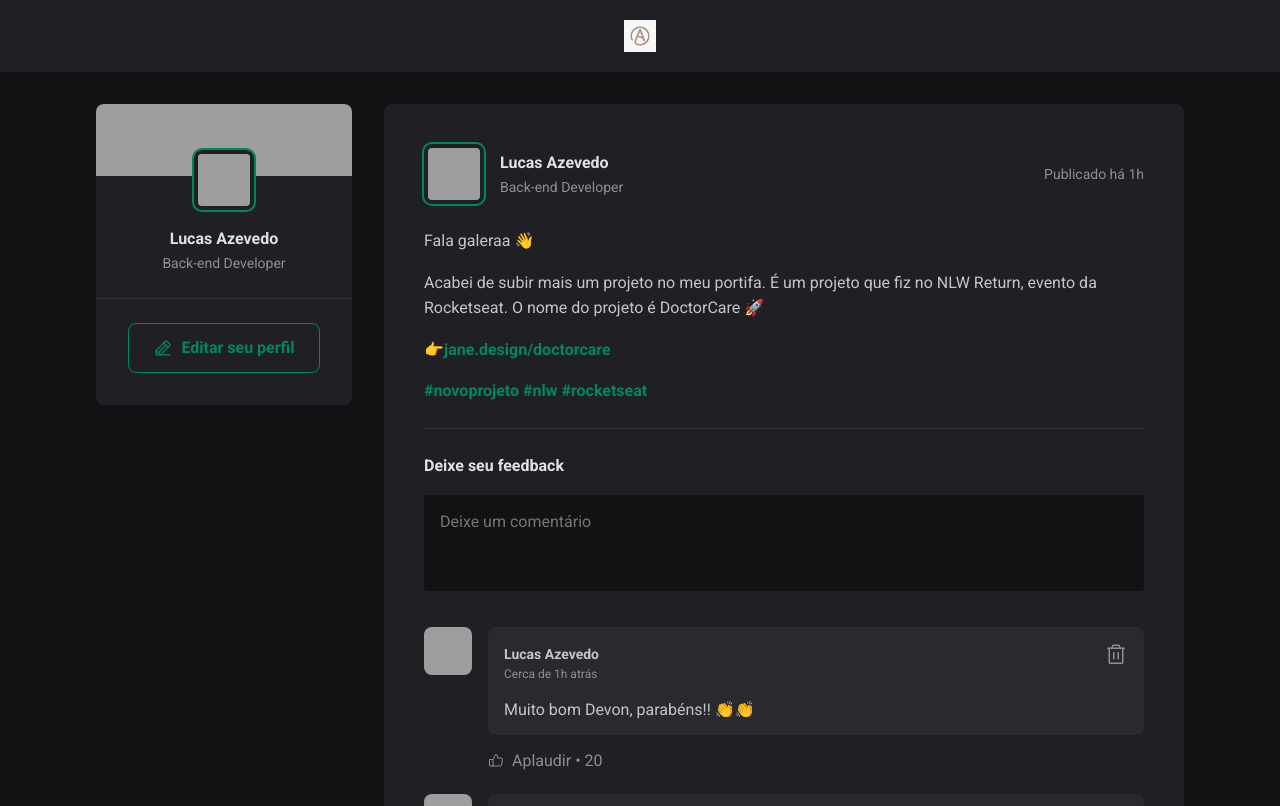
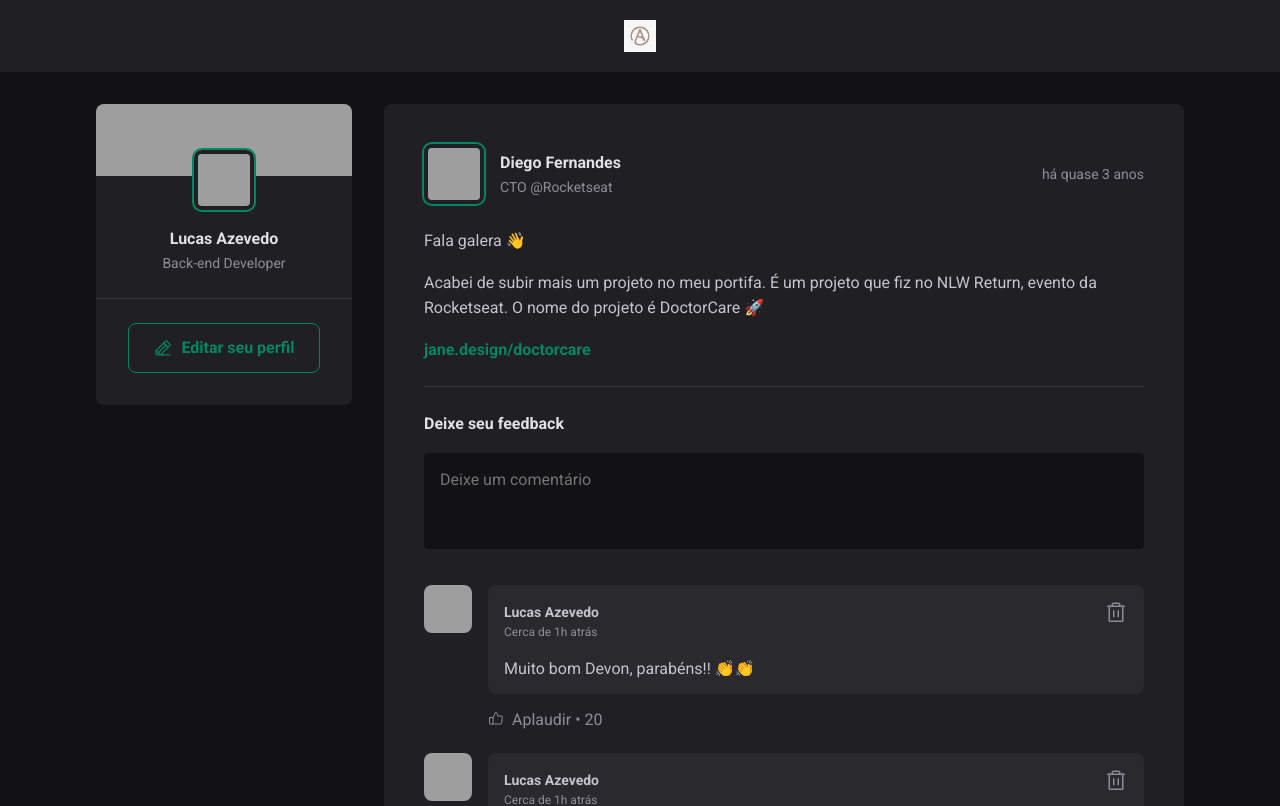
Before and after one commit to LucasAzevedoCosta/Projeto-Feed, a React (Vite) app: page / in a window 1280 px wide. Shown: the top 806 px of the page. Built offline with nearby package versions, Linux system fonts and the light colour scheme; grey boxes are pictures that could not be loaded.

Commit message:
:bricks: Feat: Iterando no JSX

```diff
--- a/package.json
+++ b/package.json
@@ -10,6 +10,7 @@
     "preview": "vite preview"
   },
   "dependencies": {
+    "date-fns": "^4.1.0",
     "phosphor-react": "^1.4.1",
     "react": "^19.0.0",
     "react-dom": "^19.0.0"
--- a/src/App.jsx
+++ b/src/App.jsx
@@ -6,6 +6,45 @@
 
 import "./global.css";
 
+const posts = [
+  {
+    id: 1,
+    author: {
+      avatarUrl: "https://github.com/diego3g.png",
+      name: "Diego Fernandes",
+      role: "CTO @Rocketseat",
+    },
+    content: [
+      { type: "paragraph", content: "Fala galera 👋" },
+      {
+        type: "paragraph",
+        content:
+          "Acabei de subir mais um projeto no meu portifa. É um projeto que fiz no NLW Return, evento da Rocketseat. O nome do projeto é DoctorCare 🚀",
+      },
+      { type: "link", content: "jane.design/doctorcare" },
+    ],
+    publishedAt: new Date("2022-03-31 20:00:00"),
+  },
+  {
+    id: 2,
+    author: {
+      avatarUrl: "https://github.com/maykbrito.png",
+      name: "Mayk Brito",
+      role: "Educator @Rocketseat",
+    },
+    content: [
+      { type: "paragraph", content: "Fala galera 👋" },
+      {
+        type: "paragraph",
+        content:
+          "Acabei de subir mais um projeto no meu portifa. É um projeto que fiz no NLW Return, evento da Rocketseat. O nome do projeto é DoctorCare 🚀",
+      },
+      { type: "link", content: "jane.design/doctorcare" },
+    ],
+    publishedAt: new Date("2025-03-31 20:00:00"),
+  },
+];
+
 export function App() {
   return (
     <div>
@@ -13,22 +52,15 @@
       <div className={styles.wrapper}>
         <Sidebar />
         <main>
-          <Post
-            author="Lucas Azevedo"
-            content="Lorem, ipsum dolor sit amet consectetur adipisicing elit. Maxime itaque quas corporis beatae veritatis, reprehenderit asperiores vitae quod possimus qui dignissimos unde deleniti consequatur quae, repellat debitis sunt, est rerum!"
-          />
-          <Post
-            author="Lucas Azevedo"
-            content="Lorem, ipsum dolor sit amet consectetur adipisicing elit. Maxime itaque quas corporis beatae veritatis, reprehenderit asperiores vitae quod possimus qui dignissimos unde deleniti consequatur quae, repellat debitis sunt, est rerum!"
-          />
-          <Post
-            author="Lucas Azevedo"
-            content="Lorem, ipsum dolor sit amet consectetur adipisicing elit. Maxime itaque quas corporis beatae veritatis, reprehenderit asperiores vitae quod possimus qui dignissimos unde deleniti consequatur quae, repellat debitis sunt, est rerum!"
-          />
-          <Post
-            author="Lucas Azevedo"
-            content="Lorem, ipsum dolor sit amet consectetur adipisicing elit. Maxime itaque quas corporis beatae veritatis, reprehenderit asperiores vitae quod possimus qui dignissimos unde deleniti consequatur quae, repellat debitis sunt, est rerum!"
-          />
+          {posts.map((post) => {
+            return (
+              <Post
+                author={post.author}
+                content={post.content}
+                publishedAt={post.publishedAt}
+              />
+            );
+          })}
         </main>
       </div>
     </div>
--- a/src/components/Post.jsx
+++ b/src/components/Post.jsx
@@ -1,40 +1,55 @@
+import { format, formatDistanceToNow } from "date-fns";
+import ptBR from "date-fns/locale/pt-BR";
 import { Comment } from "./Comment";
-import { Avatar } from './Avatar';
+import { Avatar } from "./Avatar";
 
 import styles from "./Post.module.css";
 
-export function Post() {
+export function Post({ author, publishedAt, content }) {
+  const publishedDateFormatted = format(
+    publishedAt,
+    "d 'de' LLLL 'às' HH:mm'h'",
+    {
+      locale: ptBR,
+    }
+  );
+
+  const publishedDateRelativeToNow = formatDistanceToNow(publishedAt, {
+    locale: ptBR,
+    addSuffix: true,
+  });
+
   return (
     <article className={styles.post}>
       <header>
         <div className={styles.author}>
-          <Avatar
-            src="https://github.com/lucasazevedocosta.png"
-          />
+          <Avatar src={author.avatarUrl} />
           <div className={styles.authorInfo}>
-            <strong>Lucas Azevedo</strong>
-            <span>Back-end Developer</span>
+            <strong>{author.name}</strong>
+            <span>{author.role}</span>
           </div>
         </div>
 
-        <time title="27 de Março às 08:13:26" dateTime="2025-03-27 08:13:26">
-          Publicado há 1h
+        <time
+          title={publishedDateFormatted}
+          dateTime={publishedAt.toISOString()}
+        >
+          {publishedDateRelativeToNow}
         </time>
       </header>
 
       <div className={styles.content}>
-        <p>Fala galeraa 👋</p>
-        <p>
-          Acabei de subir mais um projeto no meu portifa. É um projeto que fiz
-          no NLW Return, evento da Rocketseat. O nome do projeto é DoctorCare 🚀
-        </p>
-        <p>
-          👉<a href="">jane.design/doctorcare</a>
-        </p>
-        <p>
-          <a href="">#novoprojeto</a> <a href="">#nlw</a>{" "}
-          <a href="">#rocketseat</a>
-        </p>
+        {content.map((line) => {
+          if (line.type === "paragraph") {
+            return <p>{line.content}</p>;
+          } else if (line.type === "link") {
+            return (
+              <p>
+                <a href="#">{line.content}</a>
+              </p>
+            );
+          }
+        })}
       </div>
 
       <form className={styles.commentForm}>
```
Also changed, not shown: 1 other file (tests, documents, lock files or other folders).
